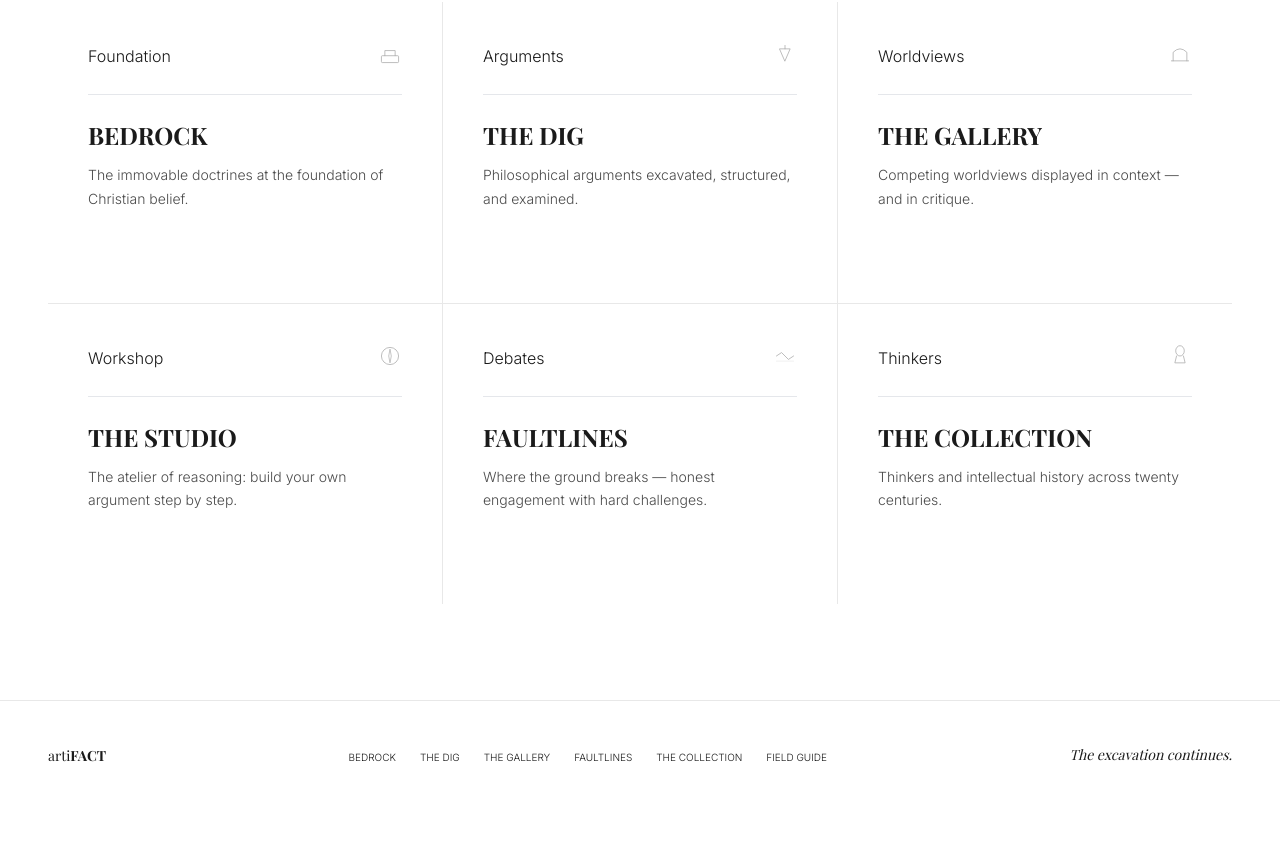
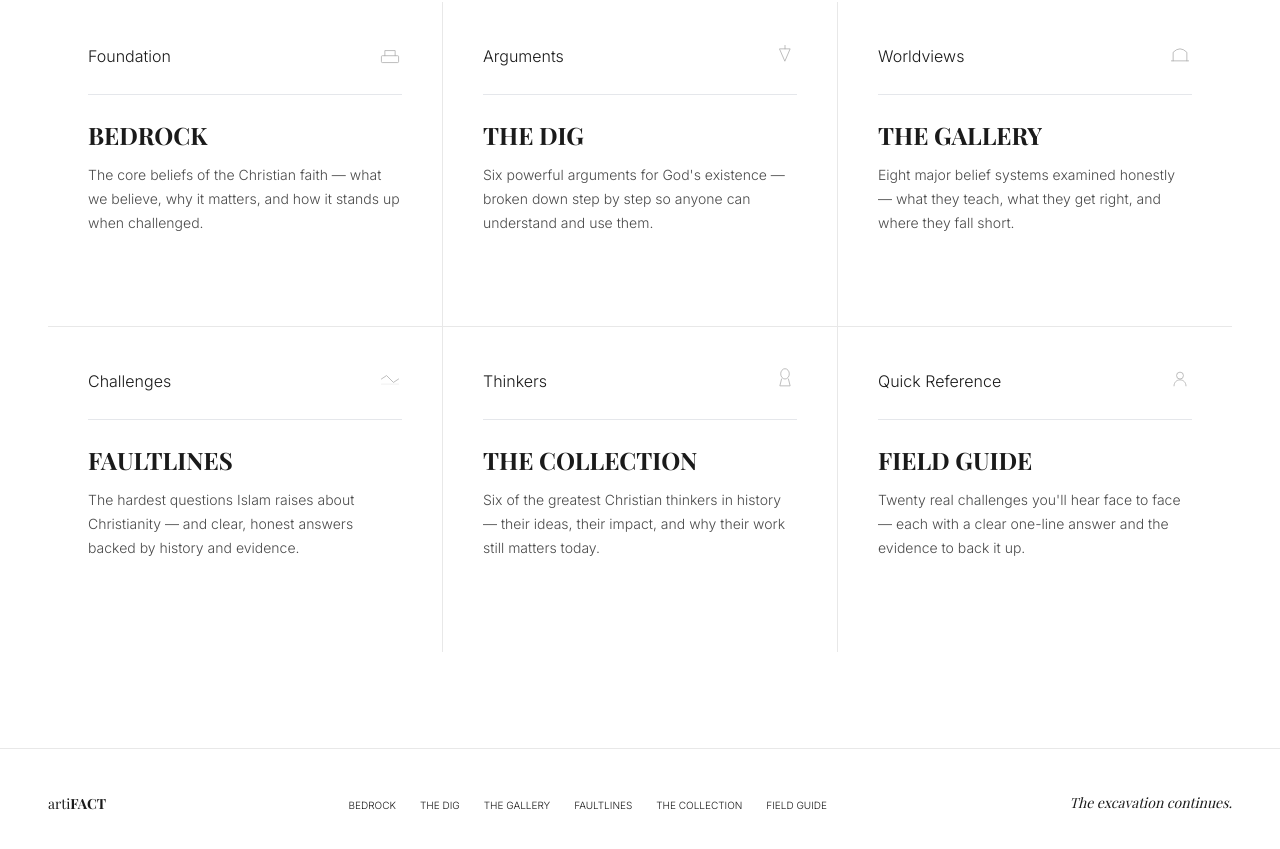
Before and after one commit to TrueDominion/artifact, a React (Vite) app: page / in a window 1280 px wide. Shown: the part 1050-1899 px from the top of the page. Before the commit the page ends 1859 px from the top, so only its background shows below. Built offline with nearby package versions, Linux system fonts and the light colour scheme; a web font is replaced by a local one.

Commit message:
Update SectionPreview.tsx

```diff
--- a/src/components/home/SectionPreview.tsx
+++ b/src/components/home/SectionPreview.tsx
@@ -1,8 +1,5 @@
 /**
  * src/components/home/SectionPreview.tsx
- * Six section preview cards displayed below the hero on the homepage.
- * Each card: section name (serif), one-line description, thin rule, SVG icon.
- * Scroll-reveal: fade + translateY, staggered 100ms per card.
  */
 
 import { Link } from 'react-router-dom'
@@ -19,56 +16,49 @@ const previews: PreviewCardData[] = [
   {
     label: 'BEDROCK',
     path: '/bedrock',
-    description: 'The immovable doctrines at the foundation of Christian belief.',
+    description: 'The core beliefs of the Christian faith — what we believe, why it matters, and how it stands up when challenged.',
     sublabel: 'Foundation',
   },
   {
     label: 'THE DIG',
     path: '/the-dig',
-    description: 'Philosophical arguments excavated, structured, and examined.',
+    description: 'Six powerful arguments for God\'s existence — broken down step by step so anyone can understand and use them.',
     sublabel: 'Arguments',
   },
   {
     label: 'THE GALLERY',
     path: '/the-gallery',
-    description: 'Competing worldviews displayed in context — and in critique.',
+    description: 'Eight major belief systems examined honestly — what they teach, what they get right, and where they fall short.',
     sublabel: 'Worldviews',
-  },
-  {
-    label: 'THE STUDIO',
-    path: '/the-studio',
-    description: 'The atelier of reasoning: build your own argument step by step.',
-    sublabel: 'Workshop',
   },
   {
     label: 'FAULTLINES',
     path: '/faultlines',
-    description: 'Where the ground breaks — honest engagement with hard challenges.',
-    sublabel: 'Debates',
+    description: 'The hardest questions Islam raises about Christianity — and clear, honest answers backed by history and evidence.',
+    sublabel: 'Challenges',
   },
   {
     label: 'THE COLLECTION',
     path: '/the-collection',
-    description: 'Thinkers and intellectual history across twenty centuries.',
+    description: 'Six of the greatest Christian thinkers in history — their ideas, their impact, and why their work still matters today.',
     sublabel: 'Thinkers',
+  },
+  {
+    label: 'FIELD GUIDE',
+    path: '/field-guide',
+    description: 'Twenty real challenges you\'ll hear face to face — each with a clear one-line answer and the evidence to back it up.',
+    sublabel: 'Quick Reference',
   },
 ]
 
-// Small artifact icon for each preview card
 function PreviewIcon({ index }: { index: number }) {
   const icons = [
-    // Foundation slab
     <svg key={0} viewBox="0 0 28 28" fill="none" className="w-6 h-6"><rect x="4" y="16" width="20" height="8" stroke="#2D2D2D" strokeWidth="0.9" rx="1"/><path d="M8,16 L8,10 L20,10 L20,16" stroke="#2D2D2D" strokeWidth="0.9" strokeLinecap="round"/></svg>,
-    // Trowel
     <svg key={1} viewBox="0 0 28 28" fill="none" className="w-6 h-6"><path d="M14,22 L20,8 L8,8 Z" stroke="#2D2D2D" strokeWidth="0.9" strokeLinecap="round" strokeLinejoin="round"/><line x1="14" y1="8" x2="14" y2="4" stroke="#2D2D2D" strokeWidth="0.9" strokeLinecap="round"/></svg>,
-    // Arch
     <svg key={2} viewBox="0 0 28 28" fill="none" className="w-6 h-6"><path d="M6,22 L6,12 Q14,4 22,12 L22,22" stroke="#2D2D2D" strokeWidth="0.9" strokeLinecap="round"/><line x1="4" y1="22" x2="24" y2="22" stroke="#2D2D2D" strokeWidth="0.9" strokeLinecap="round"/></svg>,
-    // Compass
-    <svg key={3} viewBox="0 0 28 28" fill="none" className="w-6 h-6"><circle cx="14" cy="14" r="10" stroke="#2D2D2D" strokeWidth="0.9"/><path d="M14,6 L15.5,14 L14,22 L12.5,14 Z" stroke="#2D2D2D" strokeWidth="0.8"/></svg>,
-    // Fault line
-    <svg key={4} viewBox="0 0 28 28" fill="none" className="w-6 h-6"><path d="M4,14 L10,10 L18,18 L24,14" stroke="#2D2D2D" strokeWidth="0.9" strokeLinecap="round" strokeLinejoin="round"/><line x1="4" y1="20" x2="24" y2="20" stroke="#2D2D2D" strokeWidth="0.5" strokeLinecap="round" opacity="0.4"/></svg>,
-    // Pedestal
-    <svg key={5} viewBox="0 0 28 28" fill="none" className="w-6 h-6"><ellipse cx="14" cy="8" rx="5" ry="6" stroke="#2D2D2D" strokeWidth="0.9"/><path d="M10,14 L8,22 L20,22 L18,14" stroke="#2D2D2D" strokeWidth="0.9" strokeLinecap="round" strokeLinejoin="round"/></svg>,
+    <svg key={3} viewBox="0 0 28 28" fill="none" className="w-6 h-6"><path d="M4,14 L10,10 L18,18 L24,14" stroke="#2D2D2D" strokeWidth="0.9" strokeLinecap="round" strokeLinejoin="round"/><line x1="4" y1="20" x2="24" y2="20" stroke="#2D2D2D" strokeWidth="0.5" strokeLinecap="round" opacity="0.4"/></svg>,
+    <svg key={4} viewBox="0 0 28 28" fill="none" className="w-6 h-6"><ellipse cx="14" cy="8" rx="5" ry="6" stroke="#2D2D2D" strokeWidth="0.9"/><path d="M10,14 L8,22 L20,22 L18,14" stroke="#2D2D2D" strokeWidth="0.9" strokeLinecap="round" strokeLinejoin="round"/></svg>,
+    <svg key={5} viewBox="0 0 28 28" fill="none" className="w-6 h-6"><circle cx="14" cy="10" r="4" stroke="#2D2D2D" strokeWidth="0.9"/><path d="M7,22 C7,18 10,15 14,15 C18,15 21,18 21,22" stroke="#2D2D2D" strokeWidth="0.9" strokeLinecap="round"/></svg>,
   ]
   return icons[index] ?? icons[0]
 }
@@ -76,7 +66,6 @@ function PreviewIcon({ index }: { index: number }) {
 export default function SectionPreview() {
   return (
     <section className="max-w-7xl mx-auto px-6 lg:px-12 py-24">
-      {/* Separator */}
       <div className="flex items-center gap-6 mb-16">
         <hr className="rule-graphite flex-1" />
         <span className="label-museum">THE EXHIBITION FLOOR</span>
```
